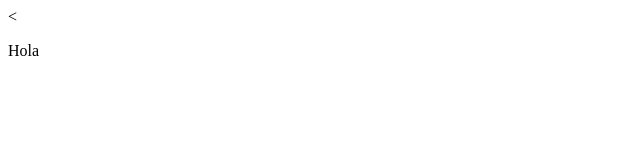
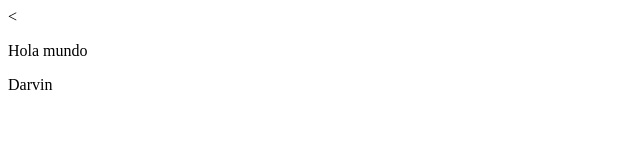
Before and after one commit to darvinvm/devus, a plain HTML site: page index.html in a window 1280 px wide. Shown: the full height of the page, 0-640 px from the left. Drawn offline with Linux system fonts and the light colour scheme.

Commit message:
Se agrego un parrafo al html

```diff
--- a/app.js
+++ b/app.js
@@ -0,0 +1 @@
+console.log('Hola');
--- a/index.html
+++ b/index.html
@@ -6,6 +6,7 @@
     <title></title>
   </head>
   <body>
-    <p> Hola  </p>
+    <p> Hola  mundo </p>
+    <p> Darvin </p>
   </body>
 </html>
```
